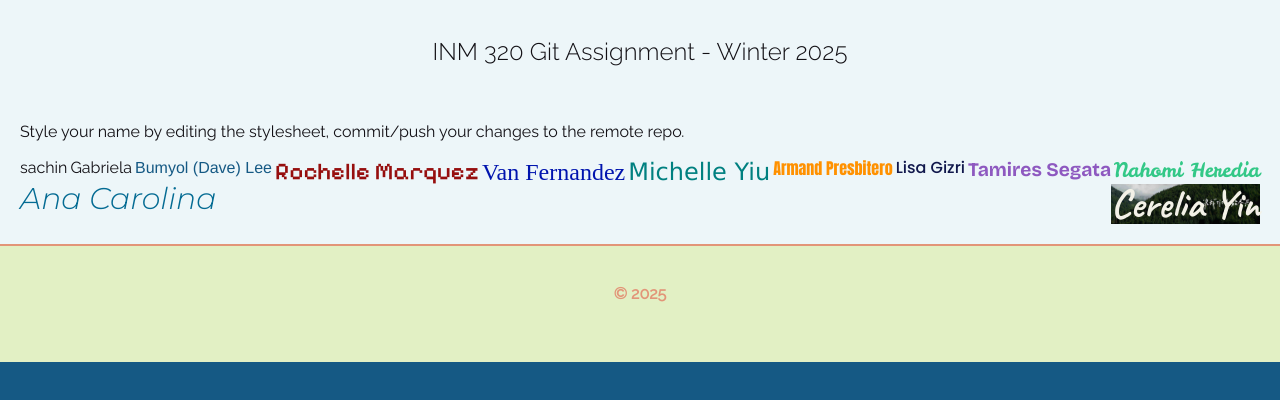
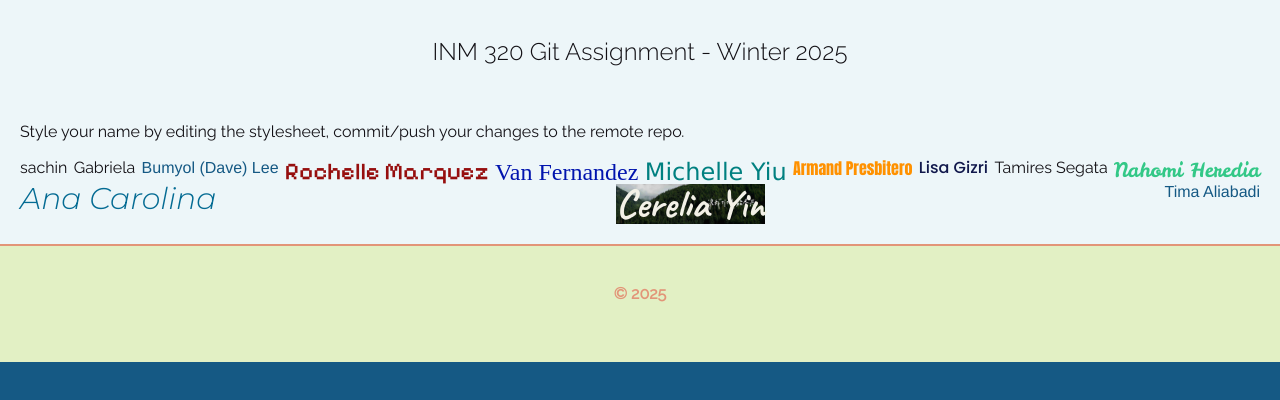
Before and after one commit to mainnnamdi/INM320-assignment-2025, a website: page public/index.html in a window 1280 px wide. Drawn offline with nearby package versions, Linux system fonts and the light colour scheme; a web font is replaced by a local one.

Commit message:
Tima
Adding my name Tima

```diff
--- a/public/assets/css/style.css
+++ b/public/assets/css/style.css
@@ -52,7 +52,7 @@ body {
     color: #11184c;
 }
 
-#tami{
+#tim{
     font-family: "Bricolage Grotesque", serif;
     font-weight: 700;
     font-style: normal;
@@ -75,7 +75,12 @@ body {
     font-style: italic;
 
 }
-
+#tim{
+    font-family: 'Franklin Gothic Medium', 'Arial Narrow', Arial, sans-serif;
+    font-size: medium;
+    font-weight: 200;
+    color: #155984;
+}
 header {
     background: #edf6f9;
     text-align: center;
--- a/public/index.html
+++ b/public/index.html
@@ -48,6 +48,7 @@
         <h1 id="naho">Nahomi Heredia</h1>
         <h1 id="ana">Ana Carolina</h1>
         <h1 id="cici">Cerelia Yin</h1>
+        <h1 id="tim">Tima Aliabadi</h1>
     </main>
 
 
```
Also changed, not shown: public/assets/images/Tima.JPG (added), 3 other files.
